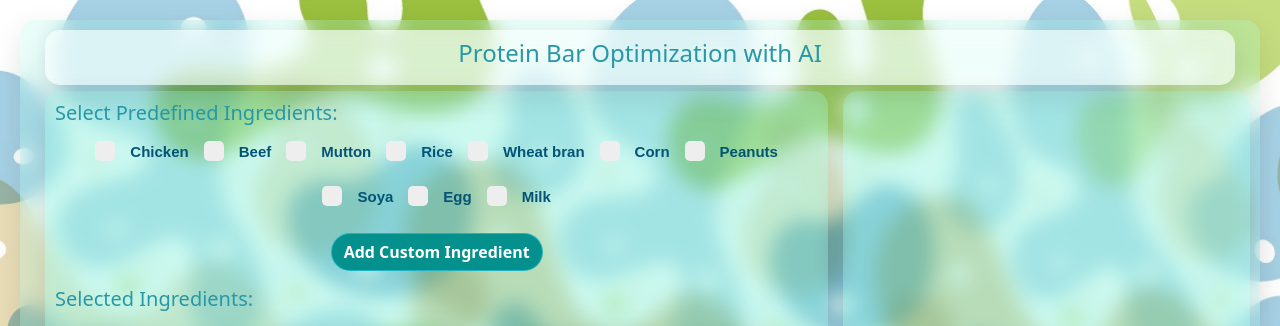
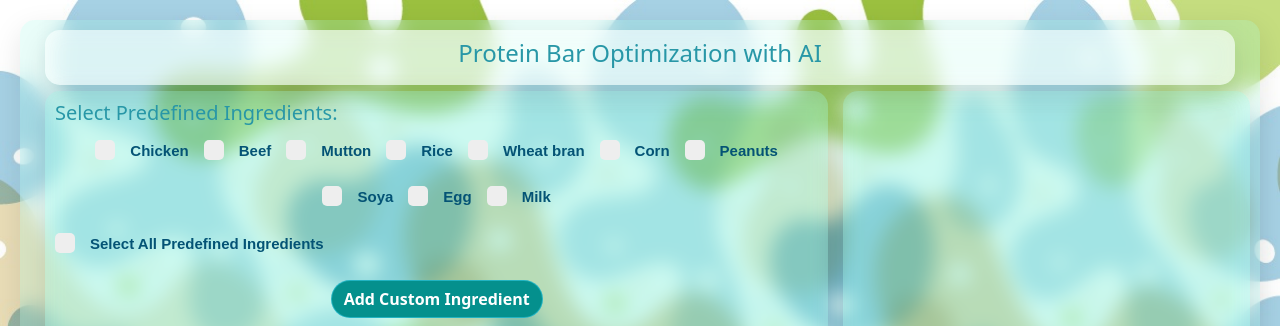
Before and after one commit to mozIccw/aimodel_pm, a Flask app: page / in a window 1280 px wide. Shown: the top 326 px of the page. Run offline with Flask 3, Linux system fonts and the light colour scheme; some libraries are stand-ins or nearby versions.

Commit message:
Update index.html

```diff
--- a/templates/index.html
+++ b/templates/index.html
@@ -5,6 +5,9 @@
     <meta name="viewport" content="width=device-width, initial-scale=1.0">
     <link href="https://maxcdn.bootstrapcdn.com/bootstrap/4.5.2/css/bootstrap.min.css" rel="stylesheet">
 	<link rel="stylesheet" href="{{ url_for('static', filename='styles.css') }}">
+
+	<script src="https://cdn.jsdelivr.net/npm/apexcharts"></script>
+
     <title>Protein Bar Optimizer</title>
     <style>
         .delete-icon {
@@ -29,8 +32,11 @@
             <div class="col-md-8">
                 <form method="POST">
 
-					<h5 class="text-left" style="color: #2897a7;font-family: system-ui;margin-bottom: 2%;">Select Predefined Ingredients:</h5>
+				<h5 class="text-left" style="color: #2897a7; font-family: system-ui; margin-bottom: 2%;">Select Predefined Ingredients:</h5>
 
+
+
+				<!-- Predefined Ingredients Checkboxes -->
 				<div id="predefined-ingredients" class="mb-3">
 					{% for ingredient in ["Chicken", "Beef", "Mutton", "Rice", "Wheat bran", "Corn", "Peanuts", "Soya", "Egg", "Milk"] %}
 						<label class="custom-checkbox">
@@ -42,7 +48,13 @@
 
 
 
-                    <div id="custom-ingredients" class="mb-3"></div>
+                    <div id="custom-ingredients" class="mb-3">
+					<!-- Select All Checkbox -->
+				<label class="custom-checkbox">
+					<input type="checkbox" id="select-all" onchange="toggleAllPredefinedIngredients(this)">
+					<span class="checkmark"></span> <strong>Select All Predefined Ingredients</strong>
+				</label>
+				</div>
 					 <div class="text-center">
                     <button type="button" class="btn btn-success mb-3 " onclick="addCustomIngredient()" style="font-weight: 600;background: #04908d;border-radius: 50px;border-color: #2dbfd4bf;">Add Custom Ingredient</button>
 					</div>
@@ -67,10 +79,14 @@
                     <button type="submit" class="btn btn-success" style="font-weight: 800;background: #04908d;border-radius: 50px;border-color: #2dbfd4bf;">Optimize</button>
 				</div>
                 </form>
+
+
+
             </div>
 
             <!-- Results Section -->
 				<div class="col-md-4 cstm">
+
 					{% if results %}
 						<h4 class="text-center" style="color: #2897a7; font-family: system-ui;">Optimization Results</h4>
 						{% if results.error %}
@@ -80,7 +96,7 @@
 								<p style="margin: 0;"><strong>Total Cost:</strong> ${{ "%.2f"|format(results.cost) }}</p>
 								<p style="margin: 0;"><strong>Status:</strong> {{ results.status }}</p>
 							</div>
-
+				<div id="ingredientPieChart"></div>
 							<ul class="list-group">
 								{% set sorted_variables = results.variables | sort(attribute='1', reverse=True) %}
 
@@ -135,7 +151,89 @@
         </div>
 
 
+
+
+
+
+
 <script>
+    // Data preparation
+    var ingredients = [
+        {% for var, value in results.variables %}
+            {% if value > 0 %}
+            {
+                name: "{{ var.split('_')[1] }}",
+                value: {{ value }},
+                isNonVeg: {% if var.split('_')[1] in ["Chicken", "Beef", "Mutton", "Egg"] %}true{% else %}false{% endif %}
+            },
+            {% endif %}
+        {% endfor %}
+    ];
+
+    // Sort ingredients by value in descending order
+    ingredients.sort((a, b) => b.value - a.value);
+
+    // Generate random transparent colors for each segment
+    function getRandomColor() {
+        const color = Math.floor(Math.random() * 16777215).toString(16);
+        return '#' + color.padStart(6, '0') + '80'; // Adding '80' for 50% transparency
+    }
+
+    var series = ingredients.map(item => item.value);
+    var labels = ingredients.map(item => item.name);
+    var colors = ingredients.map(item => getRandomColor());
+    var borderColors = ingredients.map(item => item.isNonVeg ? '#e74c3c' : '#4caf50');
+
+    var options = {
+        series: series,
+        chart: {
+            type: 'pie',
+            width: 400,
+        },
+        labels: labels,
+        colors: colors,
+        fill: {
+            type: 'solid',
+        },
+        stroke: {
+            width: 2,
+            colors: borderColors,
+        },
+        legend: {
+            formatter: function(seriesName, opts) {
+                const value = series[opts.seriesIndex];
+                const color = ingredients[opts.seriesIndex].isNonVeg ? '#e74c3c' : '#4caf50';
+                return `<span style="color: ${color}; font-weight: bold;">
+                            ${seriesName}: ${value} g
+                        </span>`;
+            }
+        },
+        tooltip: {
+            y: {
+                formatter: function(value) {
+                    return value + ' g';
+                }
+            }
+        }
+    };
+
+    var chart = new ApexCharts(document.querySelector("#ingredientPieChart"), options);
+    chart.render();
+</script>
+
+
+
+
+
+    <script>
+	function toggleAllPredefinedIngredients(selectAllCheckbox) {
+    const checkboxes = document.querySelectorAll('input[name="predefined"]');
+
+    checkboxes.forEach(checkbox => {
+        checkbox.checked = selectAllCheckbox.checked;
+        addPredefinedIngredient(checkbox);
+    });
+}
         function addPredefinedIngredient(checkbox) {
             const tableBody = document.getElementById('table-body');
             const ingredient = checkbox.value;
```
Lines whose indentation alone changed are shown as unchanged.
